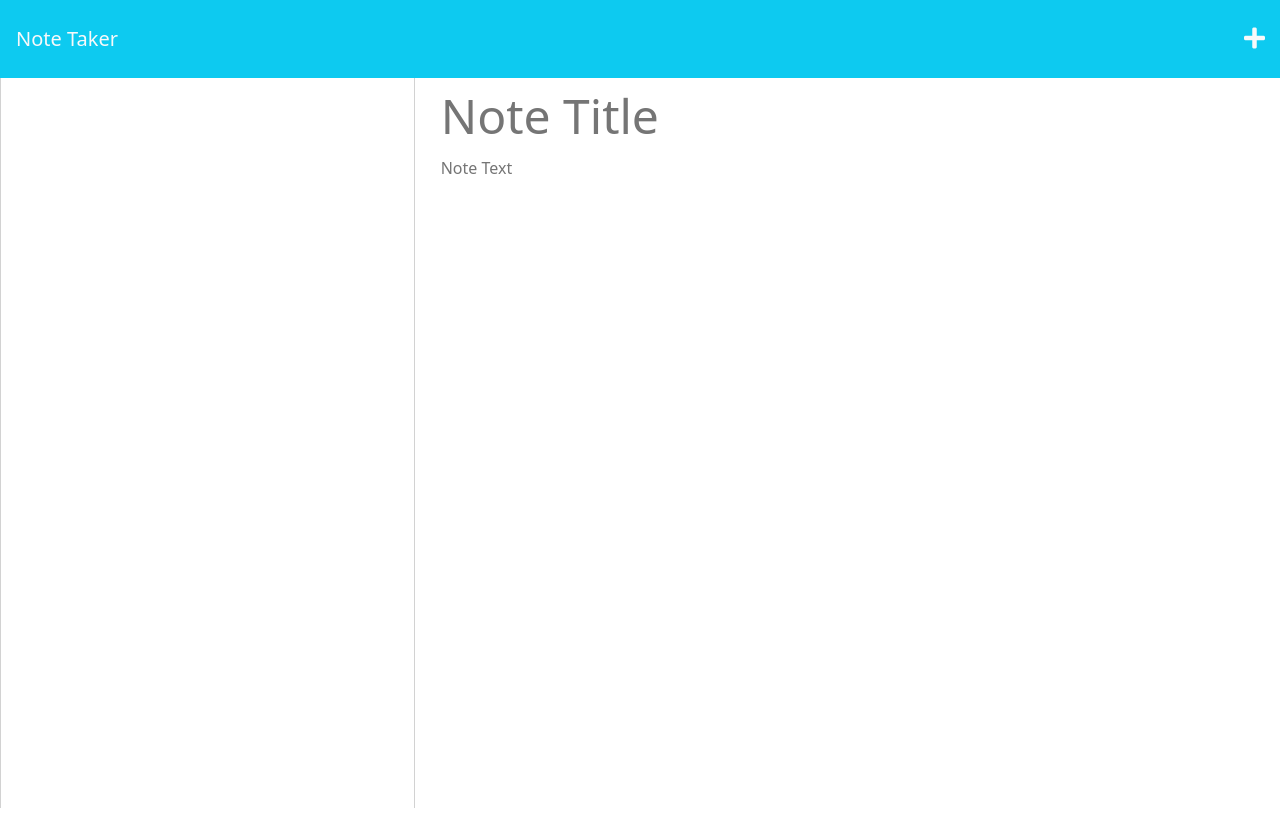
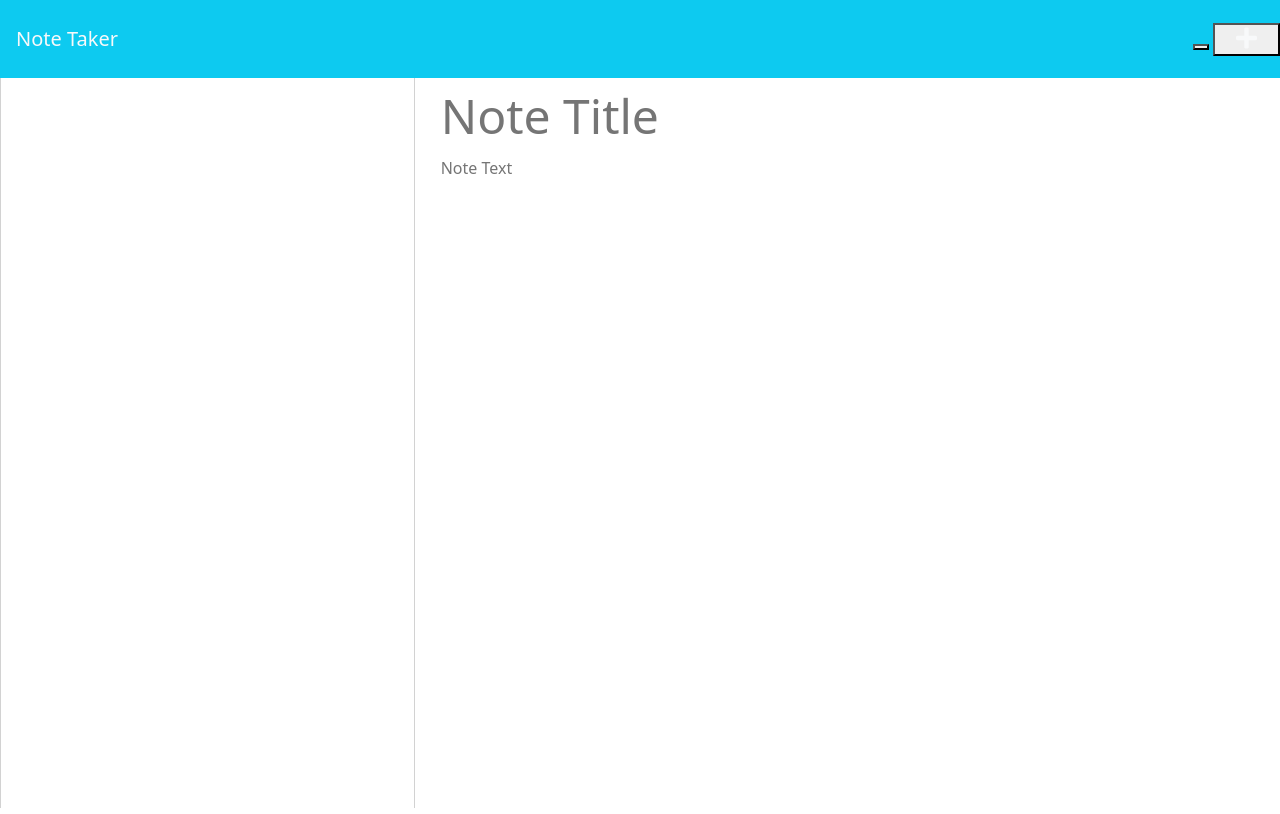
Before and after one commit to Essence1987/notes, a website: page notes.html in a window 1280 px wide. Drawn offline with nearby package versions, Linux system fonts and the light colour scheme; no server answers.

Commit message:
added clickable buttons on notes.html

```diff
--- a/notes.html
+++ b/notes.html
@@ -19,8 +19,8 @@
     <nav class="navbar bg-info">
       <a class="navbar-brand text-light p-3" href="/">Note Taker </a>
       <div class="icons">
-        <i class="fas fa-save text-light save-note"></i>
-        <i class="fas fa-plus text-light new-note"></i>
+        <button title="Save Note" class="saveNoteBtn"><i class="fas fa-save text-light save-note"></i></button>
+        <button title="New Note" class="newNoteBtn"><i class="fas fa-plus text-light new-note"></i></button>
       </div>
     </nav>
     <div class="container-fluid">
```
